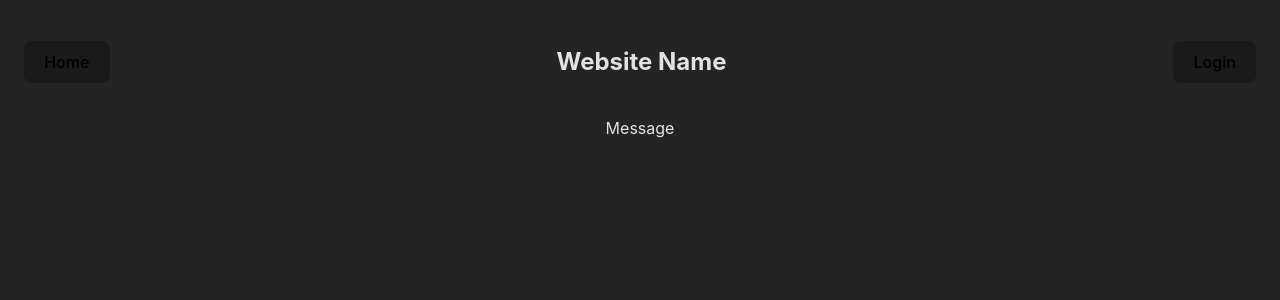
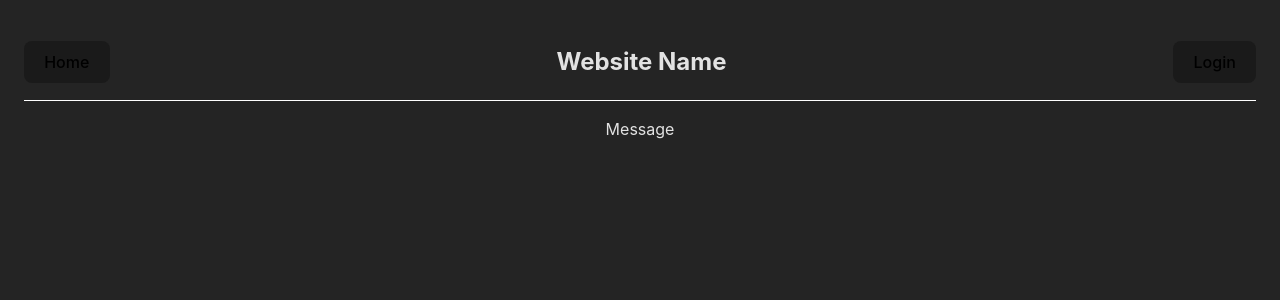
Before and after one commit to carlosm4247/electionsphere, a React (Vite) app in the folder capstone-ui/: page / in a window 1280 px wide. Shown: the top 300 px of the page. Built offline with nearby package versions, Linux system fonts and the light colour scheme.

Commit message:
Added bottom border to nav bar and adjusted padding for improved fit.

```diff
--- a/capstone-ui/src/Components/App/App.css
+++ b/capstone-ui/src/Components/App/App.css
@@ -3,13 +3,14 @@
   max-width: 100%;
   min-height: 100vh;
   margin: 0 auto;
-  padding: 1rem;
+
   text-align: center;
 }
 
 .app {
-  width: 100%;
+  width: auto;
   min-height: 100vh;
+  padding: 1rem;
 }
 
 .navbar {
@@ -18,4 +19,6 @@
   align-items: center;
   justify-content: space-between;
   width: 100%;
+  border-bottom: solid 1px white;
+  border-width: 100%;
 }
```
